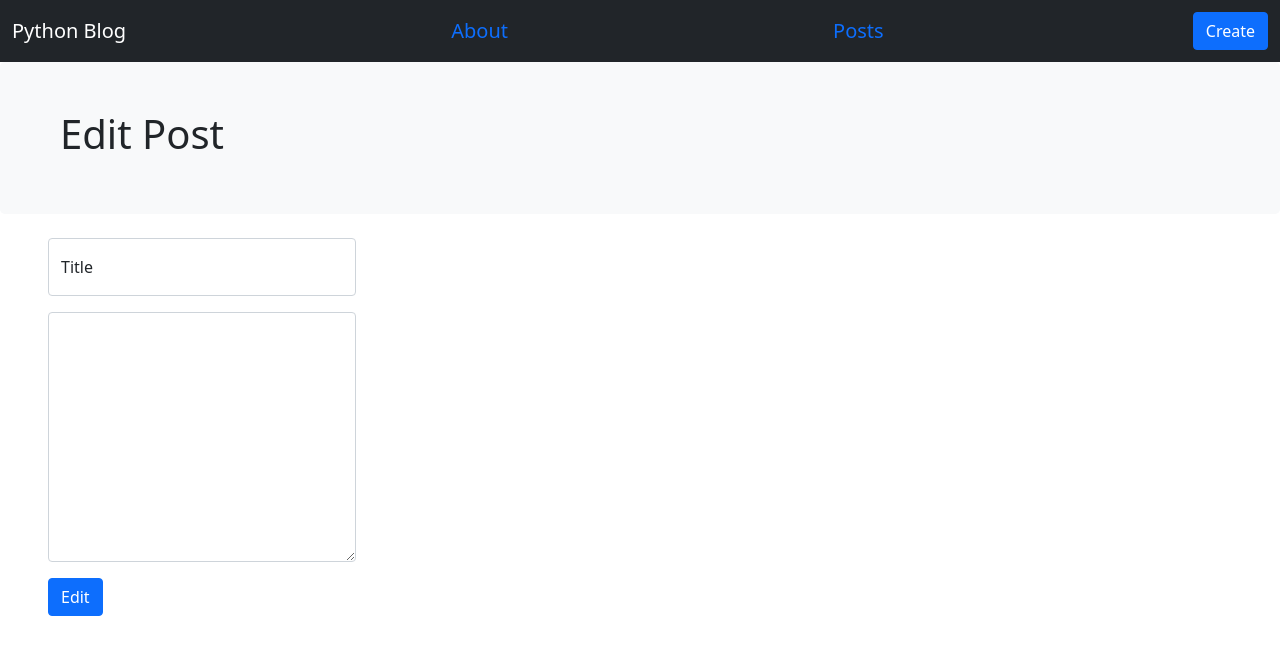
After one commit to DavTheDev20/python-blog-web-app, a Flask app: template templates/edit.html in a window 1280 px wide. The commit adds this page. Shown: the top 655 px of the page. Run offline with Flask 2, Linux system fonts and the light colour scheme; the template is opened without the code that fills it, so the values that code supplies are empty.

Commit message:
Change post to allow for edits and to view post in individual page

```diff
--- a/main.py
+++ b/main.py
@@ -1,6 +1,8 @@
+import re
 from flask import Flask, jsonify, request, render_template, redirect, Response
 import json
 from bson.objectid import ObjectId
+from flask.helpers import url_for
 from pymongo import MongoClient
 import datetime
 
@@ -11,9 +13,23 @@ posts_collection = db.posts
 
 # Page Routing
 
+
 @app.route('/')
 def home():
     return render_template('index.html')
+
+
+@app.route('/posts')
+def posts_page():
+    posts_data = posts_collection.find()
+    posts = [post for post in posts_data]
+    return render_template('posts.html', posts=posts)
+
+
+@app.route('/posts/<id>')
+def post_page(id):
+    post = posts_collection.find_one({"_id": ObjectId(id)})
+    return render_template('post.html', post=post)
 
 
 @app.route('/about')
@@ -25,6 +41,26 @@ def about():
 def create():
     return render_template('create.html')
 
+
+@app.route('/edit/<id>', methods=["GET", "PUT"])
+def edit(id):
+    if request.method == "GET":
+        post = posts_collection.find_one({"_id": ObjectId(id)})
+        return render_template('edit.html', post=post)
+    elif request.method == "PUT":
+        post = posts_collection.find_one({"_id": ObjectId(id)})
+        if post:
+            updated_post = {
+                "title": request.form['title'],
+                "content": request.form['content'],
+                "dateCreated": post.dateCreated,
+                "dateUpdated": datetime.datetime.utcnow()
+            }
+            updated_post_id = posts_collection.replace_one(
+                {"_id": post._id}, updated_post).upserted_id
+            print(updated_post_id)
+            return redirect(f'/posts/{updated_post_id}')
+
 # API Routing
 
 
@@ -33,8 +69,7 @@ def posts():
     if request.method == "GET":
         posts_data = posts_collection.find()
         posts = [post for post in posts_data]
-        return Response(json.dumps(posts, default=str), mimetype=
-                    "application/json", status=200)
+        return Response(json.dumps(posts, default=str), mimetype="application/json", status=200)
     elif request.method == "POST":
         new_post = {
             "title": request.form['title'],
@@ -43,7 +78,9 @@ def posts():
         }
         new_post_id = posts_collection.insert_one(new_post).inserted_id
         if new_post_id:
-            return Response(f"New post with id: {new_post_id}, was created.", status=200)
+            Response(
+                f"New post with id: {new_post_id}, was created.", status=200)
+            return redirect(url_for('posts_page'))
         else:
             return Response("Error creating new post", status=400)
 
--- a/templates/base.html
+++ b/templates/base.html
@@ -2,20 +2,31 @@
 <!DOCTYPE html>
 <html lang="en">
   <head>
-    <meta charset="UTF-8">
-    <meta name="viewport" content="width=device-width, initial-scale=1">
+    <meta charset="UTF-8" />
+    <meta name="viewport" content="width=device-width, initial-scale=1" />
     <title>Python Blog App</title>
     <!-- BootStrap Styles --->
-    <link href="https://cdn.jsdelivr.net/npm/bootstrap@5.1.3/dist/css/bootstrap.min.css" rel="stylesheet" integrity="sha384-1BmE4kWBq78iYhFldvKuhfTAU6auU8tT94WrHftjDbrCEXSU1oBoqyl2QvZ6jIW3" crossorigin="anonymous">
+    <link
+      href="https://cdn.jsdelivr.net/npm/bootstrap@5.1.3/dist/css/bootstrap.min.css"
+      rel="stylesheet"
+      integrity="sha384-1BmE4kWBq78iYhFldvKuhfTAU6auU8tT94WrHftjDbrCEXSU1oBoqyl2QvZ6jIW3"
+      crossorigin="anonymous"
+    />
     <!-- Local CSS -->
-    <link rel="stylesheet" href="{{url_for('static', filename='styles.css')}}"/>
+    <link
+      rel="stylesheet"
+      href="{{url_for('static', filename='styles.css')}}"
+    />
   </head>
   <body>
     <nav class="navbar navbar-dark bg-dark">
       <div class="container-fluid">
-            <a class="navbar-brand mb-0 h1" href="{{url_for('home')}}">Python Blog</a>
-            <a class="nav-link" href="{{url_for('about')}}">About</a>
-            <a class="nav-link" href="{{url_for('create')}}">Create</a>
+        <a class="navbar-brand mb-0 h1" href="{{url_for('home')}}"
+          >Python Blog</a
+        >
+        <a class="nav-link fs-5" href="{{url_for('about')}}">About</a>
+        <a class="nav-link fs-5" href="{{url_for('posts_page')}}">Posts</a>
+        <a class="btn btn-primary" href="{{url_for('create')}}">Create</a>
       </div>
     </nav>
     <div class="p-5 mb-4 bg-light rounded-3">
@@ -27,7 +38,11 @@
 
     {% block content %}{% endblock %}
 
-    <script src="https://cdn.jsdelivr.net/npm/bootstrap@5.1.3/dist/js/bootstrap.bundle.min.js" integrity="sha384-ka7Sk0Gln4gmtz2MlQnikT1wXgYsOg+OMhuP+IlRH9sENBO0LRn5q+8nbTov4+1p" crossorigin="anonymous"></script>
+    <script
+      src="https://cdn.jsdelivr.net/npm/bootstrap@5.1.3/dist/js/bootstrap.bundle.min.js"
+      integrity="sha384-ka7Sk0Gln4gmtz2MlQnikT1wXgYsOg+OMhuP+IlRH9sENBO0LRn5q+8nbTov4+1p"
+      crossorigin="anonymous"
+    ></script>
     <script src="{{url_for('static', filename='index.js')}}"></script>
   </body>
 </html>
--- /dev/null
+++ b/templates/edit.html
@@ -0,0 +1,27 @@
+{% extends 'base.html' %} {% block post_title %}Edit Post{% endblock %} {% block
+content %}
+<form
+  class="ms-5"
+  action="{{url_for('edit', id=post._id, method='PUT')}}"
+  method="PUT"
+>
+  <div class="mb-3 form-floating">
+    <input
+      class="form-control w-25"
+      type="text"
+      id="postTitle"
+      placeholder="Title"
+      name="title"
+      value="{{post.title}}"
+    />
+    <label for="postTitle">Title</label>
+  </div>
+  <div class="form-floating">
+    <textarea class="form-control w-25" name="content" style="height: 250px">
+{{post.content}}</textarea
+    >
+    <!-- <label for="postContent">Enter post content...</label> -->
+  </div>
+  <button class="btn btn-primary mt-3">Edit</button>
+</form>
+{% endblock %}
```
Also changed, not shown: templates/create.html (+18 -10 lines), templates/post.html (added, +17 -0 lines), templates/posts.html (added, +14 -0 lines). Lines whose indentation alone changed are shown as unchanged.
